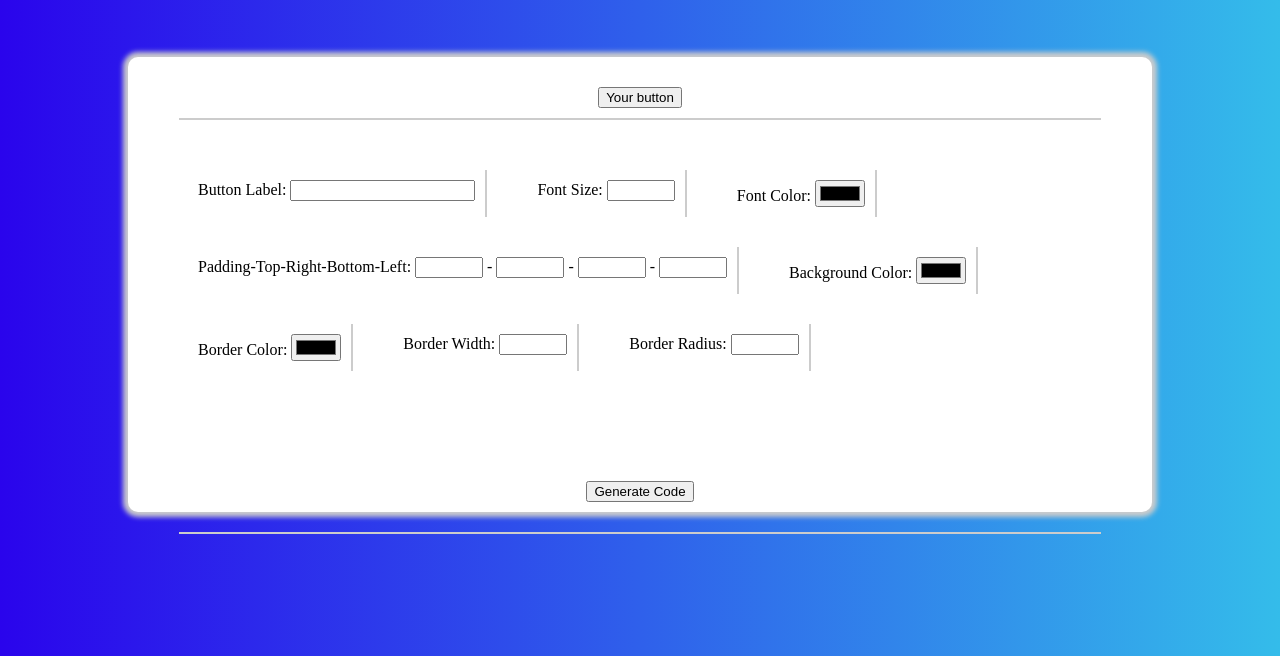
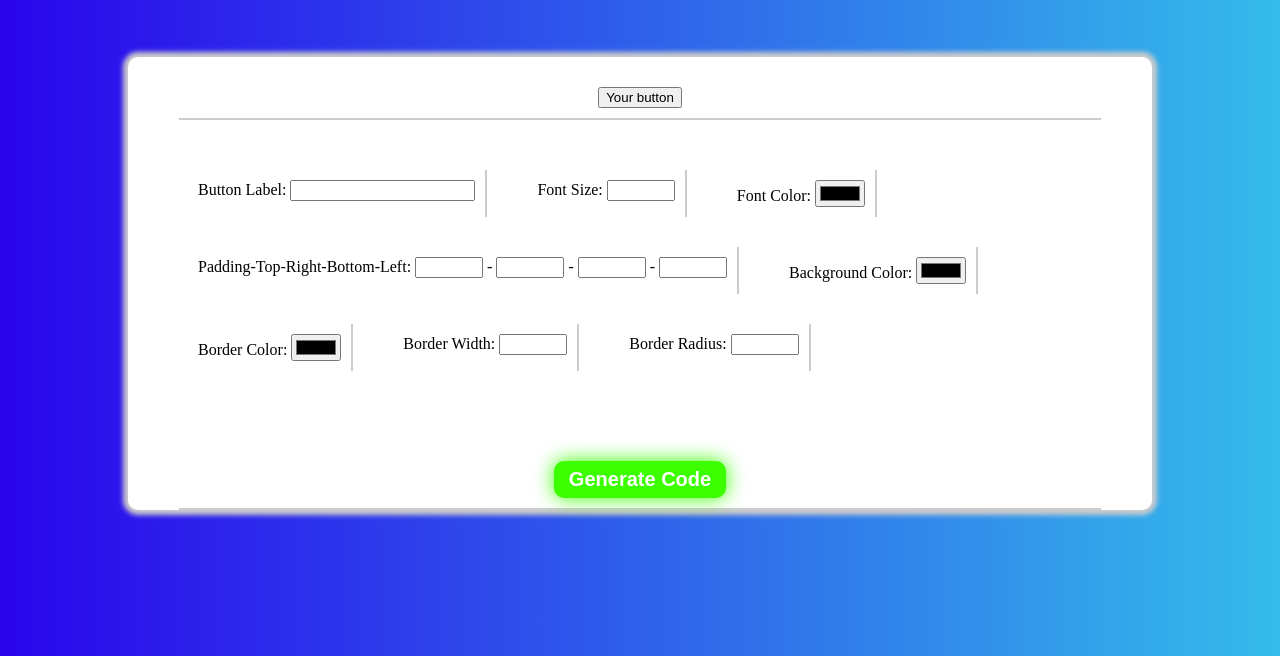
Before and after one commit to rjkprince/CustomButtonGenerator.github.io, a plain HTML site: page index.html in a window 1280 px wide. Shown: the part 144-800 px from the top of the page. Drawn offline with Linux system fonts and the light colour scheme; a web font is replaced by a local one.

Commit message:
Update style.css

```diff
--- a/style.css
+++ b/style.css
@@ -60,5 +60,15 @@ body {
   width: 60px;
 }
 #generator {
-  margin-bottom: 20px;
+  margin-top: -20px;
+  padding: 7px 15px;
+  font-size: 20px;
+  font-weight: 600;
+  color: #fff;
+  background-color: rgb(60, 255, 0);
+  box-shadow: 0 0 20px rgb(60, 255, 0);
+  border: none;
+  outline: none;
+  border-radius: 10px;
+  cursor: pointer;
 }
```
